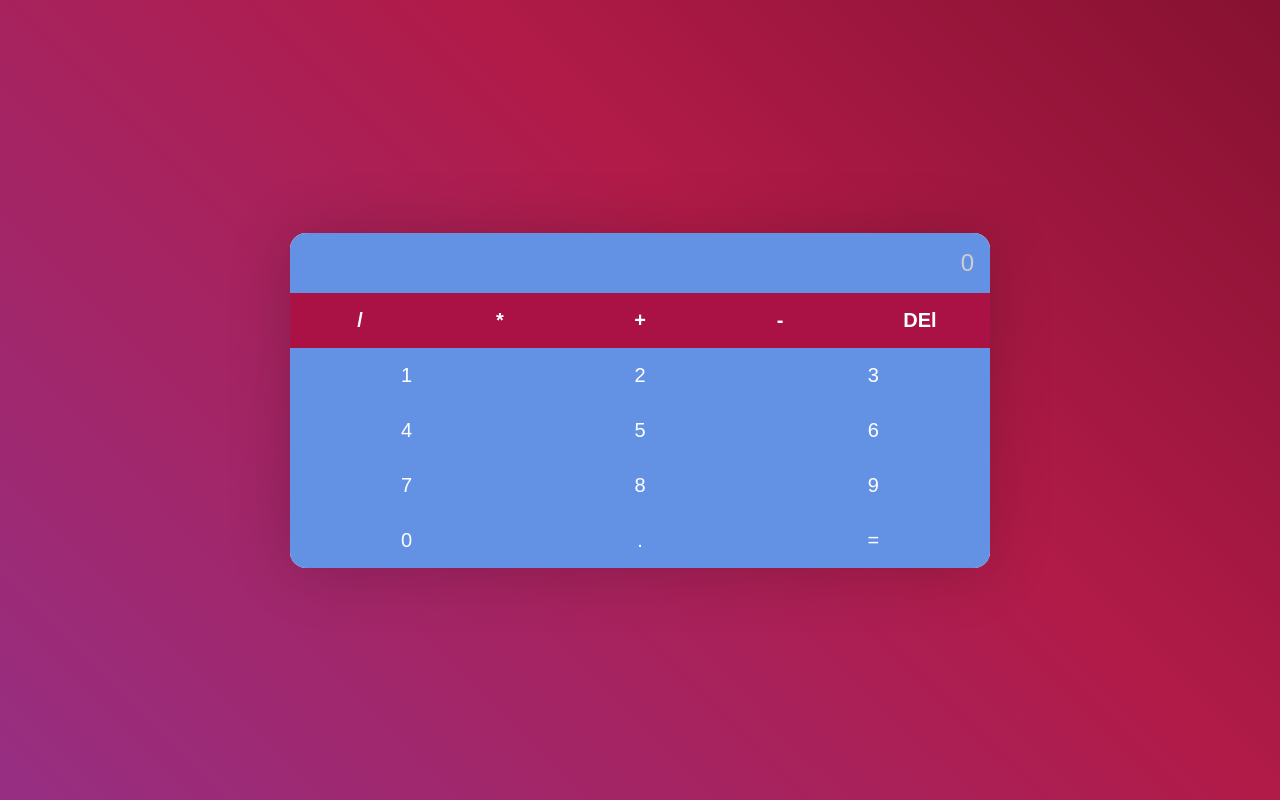
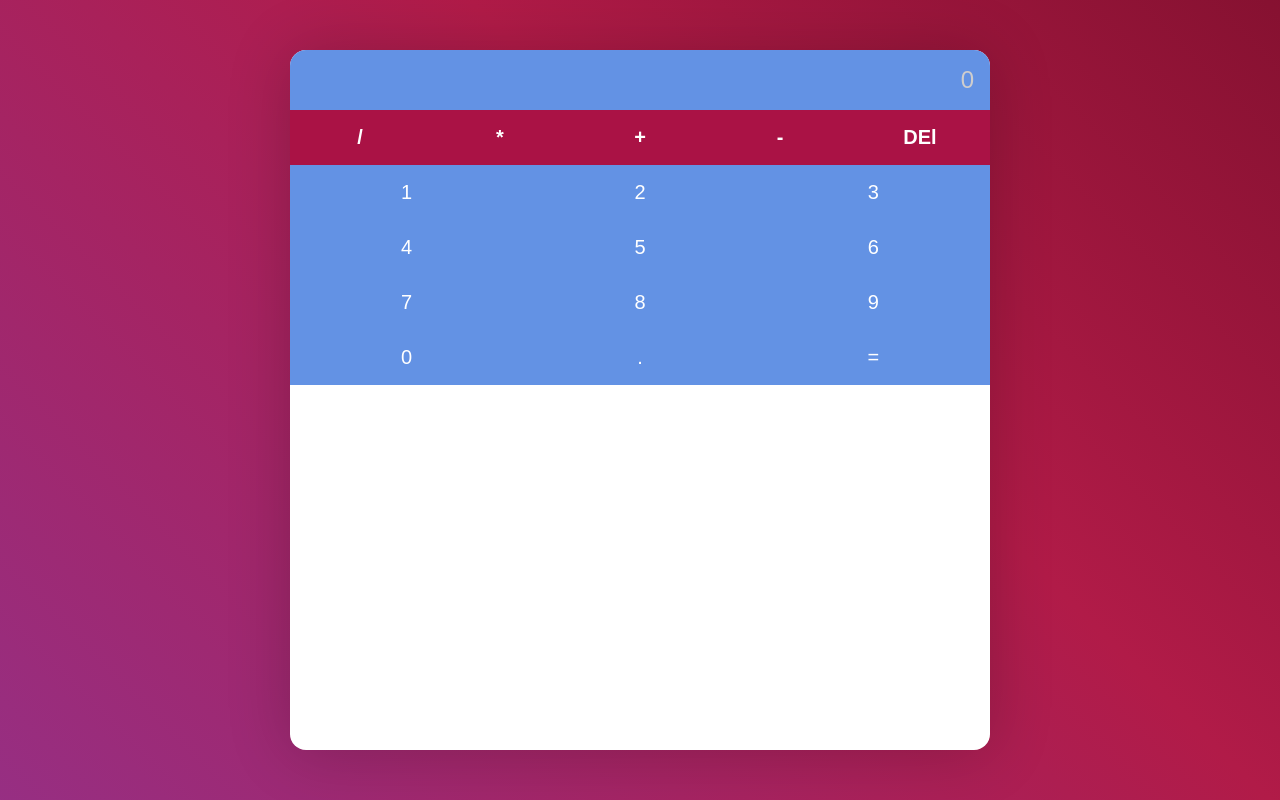
Before and after one commit to juandavidrodrigue/calculadora-react, a React (Create React App) app: page / in a window 1280 px wide. Built offline with nearby package versions, Linux system fonts and the light colour scheme.

Commit message:
Update styles.css

```diff
--- a/src/Assets/styles.css
+++ b/src/Assets/styles.css
@@ -33,8 +33,9 @@ body{
 }
 
 .calculator{
-    width: 170%;
-    height: 140%;
+    width: 130%;
+    height: 700px;
+    max-height:800px;
     max-width: 700px;
     background-color: #fff;
     border-radius: 16px;
```
